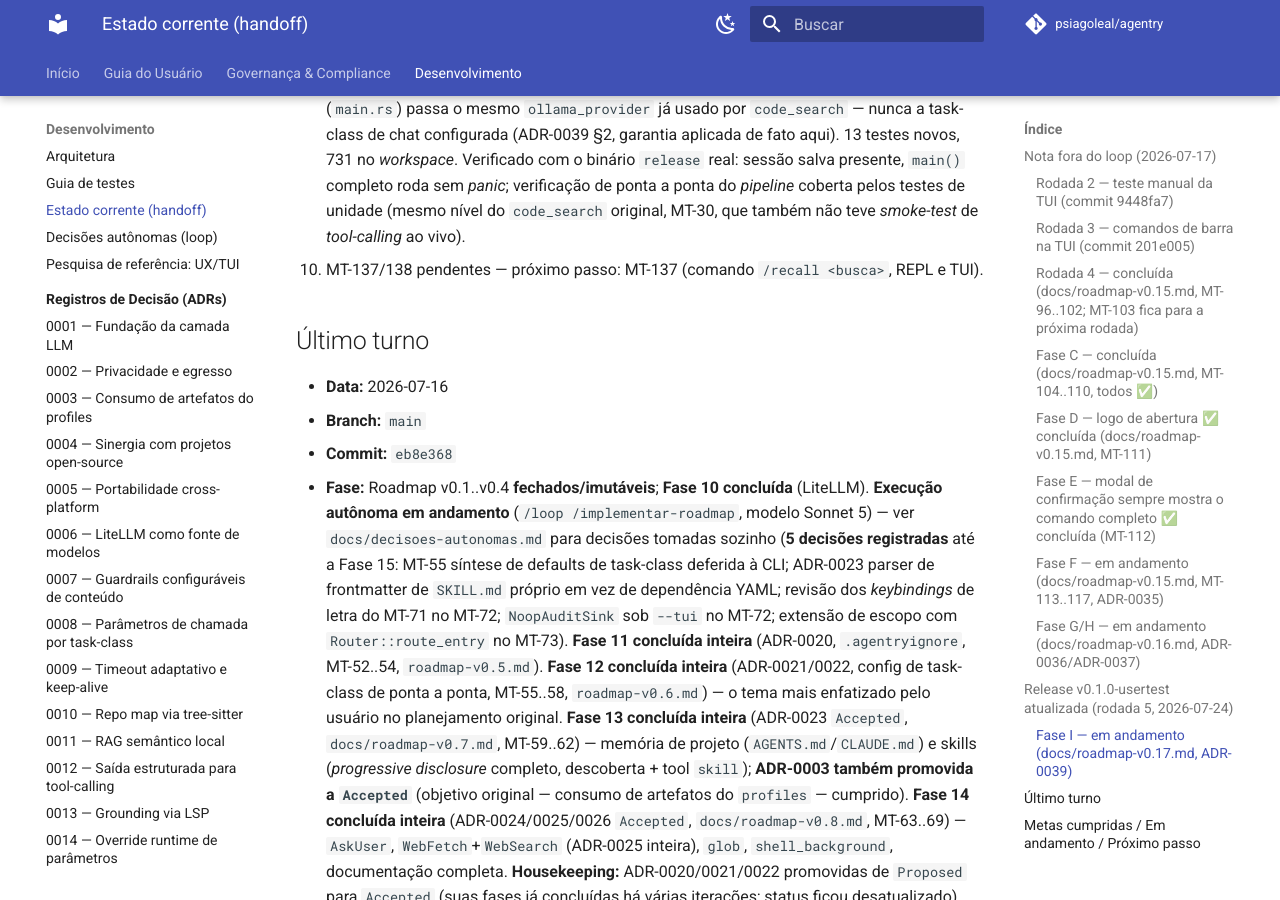
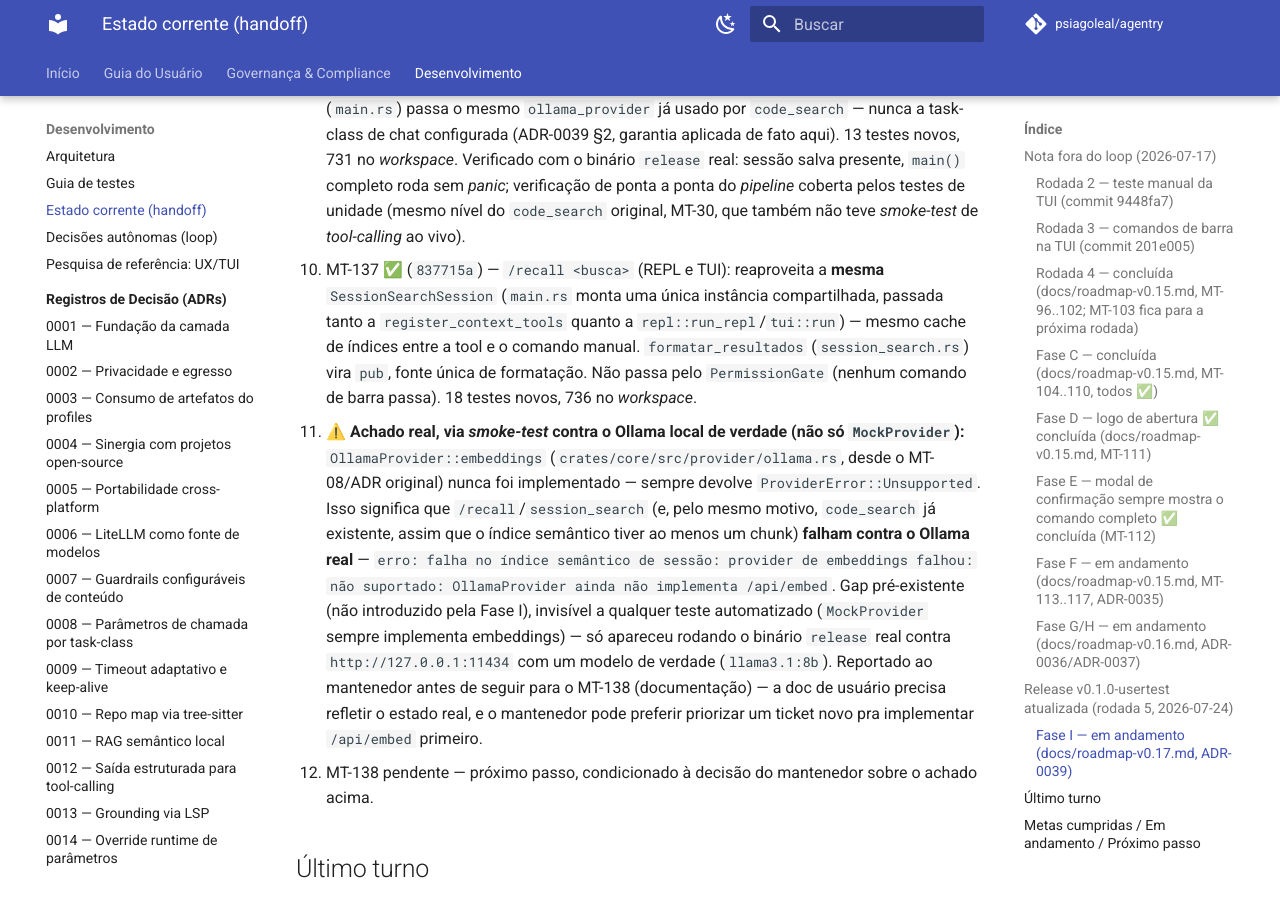
Before and after one commit to psiagoleal/agentry, an MkDocs documentation site: the page built from docs/CURRENT-STATE.md, in a window 1280 px wide and 900 px high, scrolled down 14391 px. Built offline with MkDocs 1.6.1 and Material for MkDocs 9.7.7, drawn with Linux system fonts in a browser that asks for light colours; comment, search, counter and statistics services are not loaded.

Commit message:
docs(handoff): marca MT-137 concluído (837715a); reporta gap real do Ollama
Achado via smoke-test contra o Ollama local de verdade: OllamaProvider::
embeddings nunca foi implementado (sempre Unsupported, desde o MT-08) --
/recall/session_search (e code_search) falham contra o Ollama real assim
que há ao menos um chunk pra embeddar. Gap pré-existente, invisível a
testes automatizados (MockProvider sempre implementa embeddings).
Reportado ao mantenedor antes de seguir para o MT-138.

{agente: Claude Code; modelo: claude-sonnet-5}

```diff
--- a/docs/CURRENT-STATE.md
+++ b/docs/CURRENT-STATE.md
@@ -547,7 +547,25 @@ código, ambas respondidas em 2026-07-24:
   `main()` completo roda sem *panic*; verificação de ponta a ponta do *pipeline* coberta
   pelos testes de unidade (mesmo nível do `code_search` original, MT-30, que também não
   teve *smoke-test* de *tool-calling* ao vivo).
-- MT-137/138 pendentes — próximo passo: MT-137 (comando `/recall <busca>`, REPL e TUI).
+- MT-137 ✅ (`837715a`) — `/recall <busca>` (REPL e TUI): reaproveita a **mesma**
+  `SessionSearchSession` (`main.rs` monta uma única instância compartilhada, passada tanto a
+  `register_context_tools` quanto a `repl::run_repl`/`tui::run`) — mesmo cache de índices
+  entre a tool e o comando manual. `formatar_resultados` (`session_search.rs`) vira `pub`,
+  fonte única de formatação. Não passa pelo `PermissionGate` (nenhum comando de barra passa).
+  18 testes novos, 736 no *workspace*.
+- **⚠️ Achado real, via *smoke-test* contra o Ollama local de verdade (não só `MockProvider`):**
+  `OllamaProvider::embeddings` (`crates/core/src/provider/ollama.rs`, desde o MT-08/ADR
+  original) nunca foi implementado — sempre devolve `ProviderError::Unsupported`. Isso
+  significa que `/recall`/`session_search` (e, pelo mesmo motivo, `code_search` já existente,
+  assim que o índice semântico tiver ao menos um chunk) **falham contra o Ollama real** —
+  `erro: falha no índice semântico de sessão: provider de embeddings falhou: não suportado:
+  OllamaProvider ainda não implementa /api/embed`. Gap pré-existente (não introduzido pela
+  Fase I), invisível a qualquer teste automatizado (`MockProvider` sempre implementa
+  embeddings) — só apareceu rodando o binário `release` real contra `http://127.0.0.1:11434`
+  com um modelo de verdade (`llama3.1:8b`). Reportado ao mantenedor antes de seguir para o
+  MT-138 (documentação) — a doc de usuário precisa refletir o estado real, e o mantenedor
+  pode preferir priorizar um ticket novo pra implementar `/api/embed` primeiro.
+- MT-138 pendente — próximo passo, condicionado à decisão do mantenedor sobre o achado acima.
 
 ## Último turno
 
```
Also changed, not shown: docs/roadmap-v0.17.md (+11 -1 lines).
